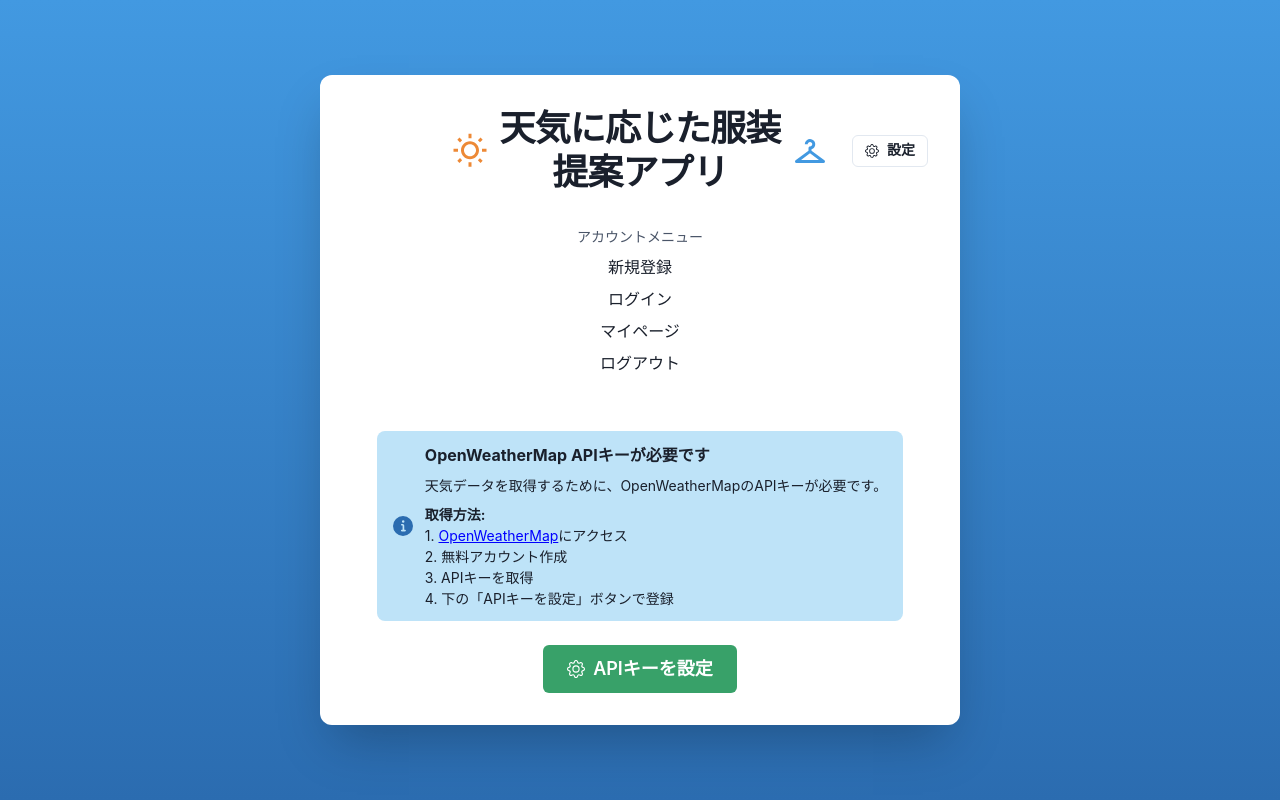
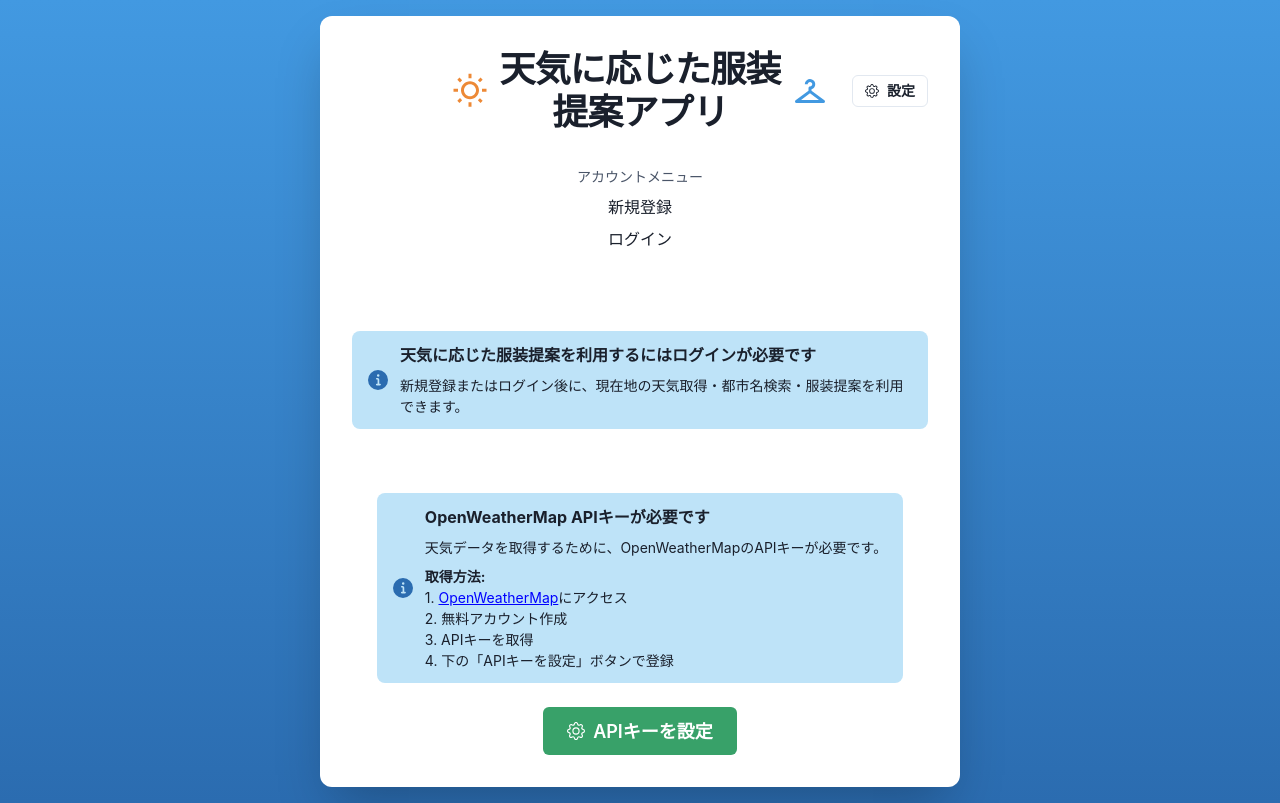
Before and after one commit to kazu0801-b/whether_cloth, a Next.js app: page / in a window 1280 px wide. Built offline with nearby package versions, Linux system fonts and the light colour scheme.

Commit message:
feat: require login for weather features

```diff
--- a/src/app/page.tsx
+++ b/src/app/page.tsx
@@ -295,15 +295,38 @@ useEffect(() => {
           </Text>
 
           <VStack spacing={2}>
-            <Link href="/signup">新規登録</Link>
-            <Link href="/login">ログイン</Link>
-            <Link href="/me">マイページ</Link>
-            <Link href="/logout">ログアウト</Link>
+            {isLoggedIn ? (
+              <>
+                <Link href="/me">マイページ</Link>
+                <Link href="/logout">ログアウト</Link>
+              </>
+            ) : (
+              <>
+                <Link href="/signup">新規登録</Link>
+                <Link href="/login">ログイン</Link>
+              </>
+            )}
           </VStack>
         </VStack>
       </Center>
 
-      {!weather && !loading && !isFirstTime && apiKey && (
+        {!isLoggedIn && (
+      <VStack spacing={4} mt={6} mb={8}>
+        <Alert status="info" borderRadius="lg">
+          <AlertIcon />
+          <VStack align="start" spacing={2}>
+            <Text fontWeight="bold">
+              天気に応じた服装提案を利用するにはログインが必要です
+            </Text>
+            <Text fontSize="sm">
+              新規登録またはログイン後に、現在地の天気取得・都市名検索・服装提案を利用できます。
+            </Text>
+          </VStack>
+        </Alert>
+      </VStack>
+    )}
+
+      {isLoggedIn && !weather && !loading && !isFirstTime && apiKey && (
         <VStack spacing={6}>
           <Center>
             <Button
@@ -354,14 +377,14 @@ useEffect(() => {
         </VStack>
       )}
 
-      {loading && (
+      {isLoggedIn && loading && (
         <VStack spacing={4}>
           <Spinner size="xl" color="blue.500" thickness="4px" />
           <Text color="gray.600" fontSize="lg">天気情報を取得中...</Text>
         </VStack>
       )}
 
-      {error && (
+      {isLoggedIn && error && (
         <VStack spacing={4}>
           <Alert status="error" borderRadius="lg">
             <AlertIcon />
@@ -377,7 +400,7 @@ useEffect(() => {
         </VStack>
       )}
 
-      {weather && outfitSuggestion && (
+      {isLoggedIn && weather && outfitSuggestion && (
         <VStack spacing={8} w="full">
           <WeatherDisplay weather={weather} />
           <ClothingSuggestion suggestion={outfitSuggestion} />
```
